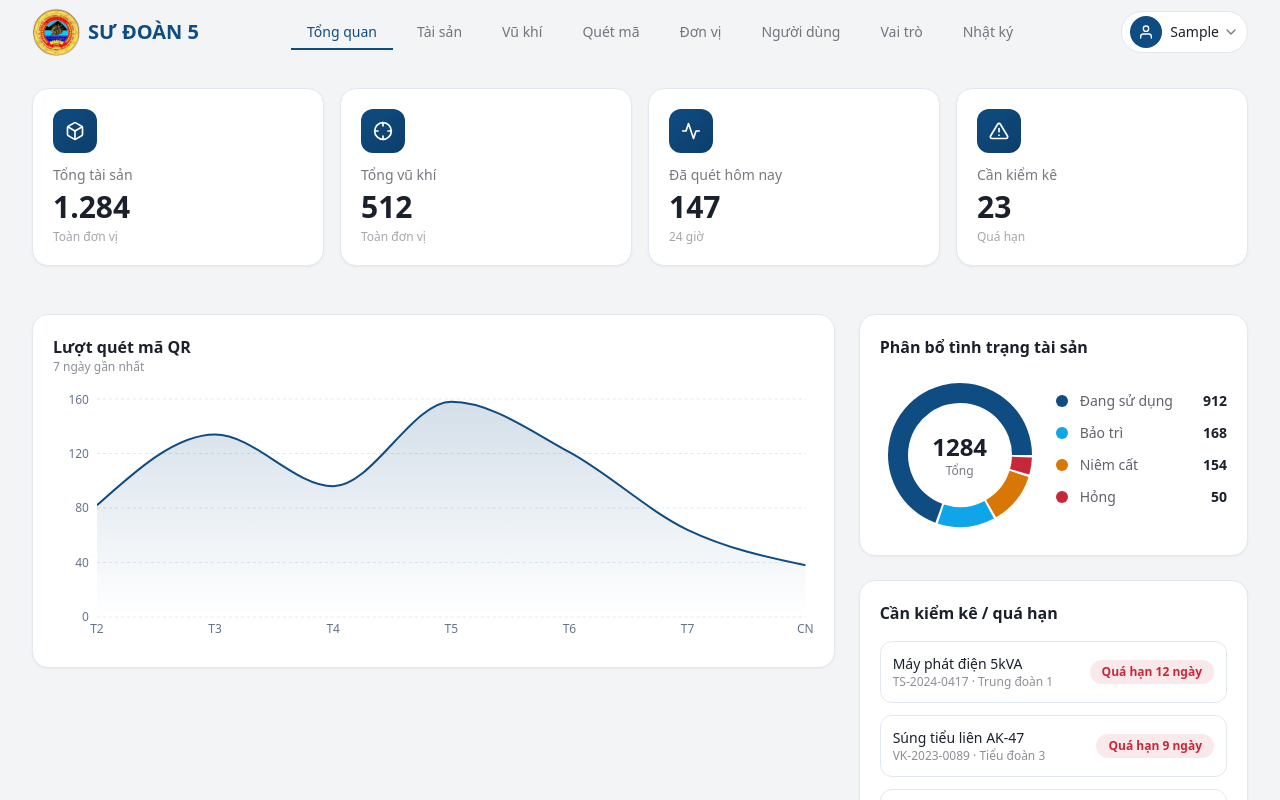
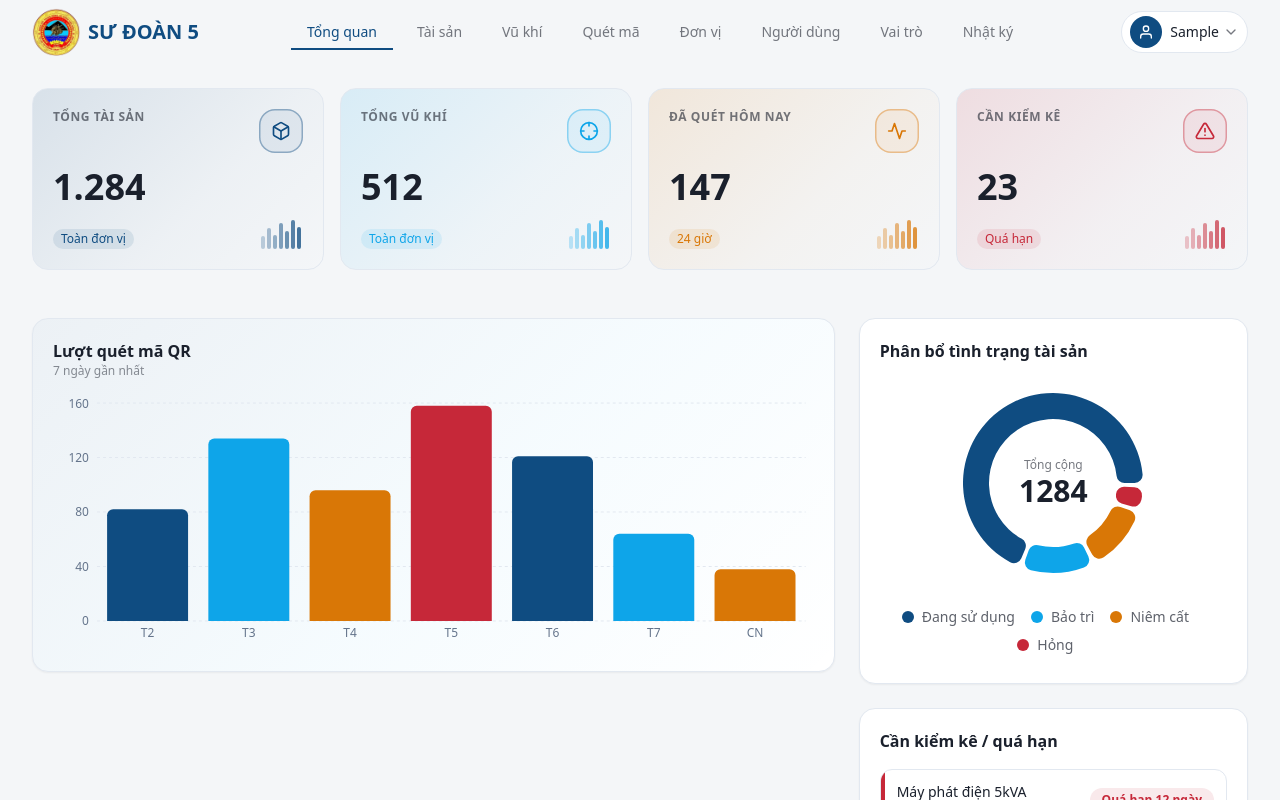
Before and after one commit to helloworld2346/qrcode-management-system, a React (Vite) app: page /login in a window 1280 px wide. Both pictures are taken after typing "Sample", "Sample123" into the empty fields and a click on the button "Đăng nhập". Shown: the top 800 px of the page. Built offline with nearby package versions, Linux system fonts and the light colour scheme.

Commit message:
feat(dashboard): enhance dashboard components with color severity and layout improvements

```diff
--- a/src/features/dashboard/components/InventoryDueCard.tsx
+++ b/src/features/dashboard/components/InventoryDueCard.tsx
@@ -1,6 +1,15 @@
 import { inventoryDue } from "@/features/dashboard/data/mock";
+import { useChartColors } from "@/features/dashboard/hooks/useChartColors";
+
+function severityColor(days: number, series: string[]): string {
+  if (days >= 10) return series[3];
+  if (days >= 5) return series[2];
+  return series[1];
+}
 
 export function InventoryDueCard() {
+  const { series } = useChartColors();
+
   return (
     <div className="rounded-2xl border border-border bg-surface p-5 shadow-sm">
       <h2 className="mb-4 text-base font-semibold text-text">
@@ -15,22 +24,32 @@ export function InventoryDueCard() {
         </div>
       ) : (
         <div>
-          {inventoryDue.map((item) => (
+          {inventoryDue.map((item) => {
+            const color = severityColor(item.overdueDays, series);
+            return (
               <div
                 key={item.code}
-              className="mb-3 flex items-center rounded-xl border border-border p-3"
+                className="relative mb-3 flex items-center overflow-hidden rounded-xl border border-border p-3 pl-4"
               >
+                <span
+                  className="absolute top-0 bottom-0 left-0 w-1 rounded-l-xl"
+                  style={{ backgroundColor: color }}
+                />
                 <div className="flex-1">
                   <p className="text-sm font-medium text-text">{item.name}</p>
                   <p className="text-xs text-text text-opacity-50">
                     {item.code} · {item.unit}
                   </p>
                 </div>
-              <span className="rounded-full bg-accent bg-opacity-10 px-3 py-1 text-xs font-semibold text-accent">
+                <span
+                  className="rounded-full px-3 py-1 text-xs font-semibold"
+                  style={{ backgroundColor: `${color}1a`, color }}
+                >
                   Quá hạn {item.overdueDays} ngày
                 </span>
               </div>
-          ))}
+            );
+          })}
         </div>
       )}
     </div>
--- a/src/features/dashboard/components/ScanTrendCard.tsx
+++ b/src/features/dashboard/components/ScanTrendCard.tsx
@@ -1,7 +1,8 @@
 import {
-  Area,
-  AreaChart,
+  Bar,
+  BarChart,
   CartesianGrid,
+  Cell,
   ResponsiveContainer,
   Tooltip,
   XAxis,
@@ -12,10 +13,15 @@ import { scanTrend } from "@/features/dashboard/data/mock";
 import { useChartColors } from "@/features/dashboard/hooks/useChartColors";
 
 export function ScanTrendCard() {
-  const { primary, axis, track, tooltipBg } = useChartColors();
+  const { series, axis, track, tooltipBg } = useChartColors();
 
   return (
-    <div className="rounded-2xl border border-border bg-surface p-5 shadow-sm">
+    <div
+      className="relative overflow-hidden rounded-2xl border border-border bg-surface p-5 shadow-sm"
+      style={{
+        backgroundImage: `linear-gradient(135deg, ${series[0]}14 0%, ${series[1]}0a 55%, transparent 100%)`,
+      }}
+    >
       <div className="mb-4 flex items-center justify-between">
         <div>
           <h2 className="text-base font-semibold text-text">Lượt quét mã QR</h2>
@@ -24,16 +30,10 @@ export function ScanTrendCard() {
       </div>
       <div className="h-64 w-full">
         <ResponsiveContainer width="100%" height="100%">
-          <AreaChart
+          <BarChart
             data={scanTrend}
             margin={{ top: 8, right: 8, left: -16, bottom: 0 }}
           >
-            <defs>
-              <linearGradient id="scanFill" x1="0" y1="0" x2="0" y2="1">
-                <stop offset="0%" stopColor={primary} stopOpacity={0.3} />
-                <stop offset="100%" stopColor={primary} stopOpacity={0} />
-              </linearGradient>
-            </defs>
             <CartesianGrid
               strokeDasharray="3 3"
               stroke={track}
@@ -54,6 +54,7 @@ export function ScanTrendCard() {
               allowDecimals={false}
             />
             <Tooltip
+              cursor={{ fill: `${series[0]}14` }}
               contentStyle={{
                 borderRadius: 12,
                 border: "none",
@@ -61,15 +62,12 @@ export function ScanTrendCard() {
                 color: "#fff",
               }}
             />
-            <Area
-              type="monotone"
-              dataKey="scans"
-              name="Lượt quét"
-              stroke={primary}
-              strokeWidth={2}
-              fill="url(#scanFill)"
-            />
-          </AreaChart>
+            <Bar dataKey="scans" name="Lượt quét" radius={[6, 6, 0, 0]}>
+              {scanTrend.map((entry, idx) => (
+                <Cell key={entry.day} fill={series[idx % series.length]} />
+              ))}
+            </Bar>
+          </BarChart>
         </ResponsiveContainer>
       </div>
     </div>
--- a/src/features/dashboard/components/StatCards.tsx
+++ b/src/features/dashboard/components/StatCards.tsx
@@ -1,20 +1,69 @@
 import { stats } from "@/features/dashboard/data/mock";
+import { useChartColors } from "@/features/dashboard/hooks/useChartColors";
 
 export function StatCards() {
+  const { series } = useChartColors();
+
   return (
     <div className="-mx-2 mb-8 flex flex-wrap">
-      {stats.map(({ label, value, icon: Icon, hint }) => (
-        <div key={label} className="mb-4 w-full px-2 sm:w-1/2 lg:w-1/4">
-          <div className="rounded-2xl border border-border bg-surface p-5 shadow-sm">
-            <span className="mb-3 flex h-11 w-11 items-center justify-center rounded-xl bg-gradient-to-br from-primary to-primary-hover text-white">
-              <Icon size={20} />
-            </span>
-            <p className="text-sm text-text text-opacity-60">{label}</p>
-            <p className="mt-1 text-3xl font-bold text-text">{value}</p>
-            <p className="mt-1 text-xs text-text text-opacity-40">{hint}</p>
+      {stats.map(({ label, value, icon: Icon, hint }, idx) => {
+        const color = series[idx % series.length];
+        return (
+          <div key={label} className="mb-4 w-full px-2 sm:w-1/2 lg:w-1/4">
+            <div
+              className="relative overflow-hidden rounded-2xl border border-border p-5"
+              style={{
+                backgroundImage: `linear-gradient(135deg, ${color}1f 0%, ${color}08 60%, transparent 100%)`,
+              }}
+            >
+              {/* Header: label + icon (outline mảnh) */}
+              <div className="flex items-start justify-between">
+                <p className="text-xs font-semibold uppercase tracking-wider text-text text-opacity-60">
+                  {label}
+                </p>
+                <span
+                  className="flex h-11 w-11 items-center justify-center rounded-2xl"
+                  style={{
+                    color,
+                    backgroundColor: `${color}12`,
+                    boxShadow: `inset 0 0 0 1.5px ${color}66`,
+                  }}
+                >
+                  <Icon size={20} />
+                </span>
+              </div>
+
+              {/* Value */}
+              <p className="mt-4 text-4xl font-bold leading-none text-text">
+                {value}
+              </p>
+
+              {/* Hint + mini sparkline */}
+              <div className="mt-3 flex items-end justify-between">
+                <span
+                  className="inline-flex items-center rounded-full px-2 py-0.5 text-xs font-medium"
+                  style={{ backgroundColor: `${color}1a`, color }}
+                >
+                  {hint}
+                </span>
+                <div className="flex h-8 items-end">
+                  {[40, 65, 45, 80, 55, 90, 70].map((h, i) => (
+                    <span
+                      key={i}
+                      className="mr-0.5 w-1 rounded-full"
+                      style={{
+                        height: `${h}%`,
+                        backgroundColor: color,
+                        opacity: 0.25 + (i / 7) * 0.6,
+                      }}
+                    />
+                  ))}
+                </div>
+              </div>
+            </div>
           </div>
-        </div>
-      ))}
+        );
+      })}
     </div>
   );
 }
--- a/src/features/dashboard/components/StatusDonutCard.tsx
+++ b/src/features/dashboard/components/StatusDonutCard.tsx
@@ -8,21 +8,22 @@ export function StatusDonutCard() {
   const total = statusData.reduce((sum, s) => sum + s.value, 0);
 
   return (
-    <div className="mb-6 rounded-2xl border border-border bg-surface p-5 shadow-sm">
+    <div className="relative mb-6 overflow-hidden rounded-2xl border border-border bg-surface p-5 shadow-sm">
       <h2 className="mb-4 text-base font-semibold text-text">
         Phân bổ tình trạng tài sản
       </h2>
-      <div className="flex items-center">
-        <div className="relative mr-4 h-40 w-40">
+
+      <div className="relative mx-auto h-52 w-52">
         <ResponsiveContainer width="100%" height="100%">
           <PieChart>
             <Pie
               data={statusData}
               dataKey="value"
               nameKey="name"
-                innerRadius={52}
-                outerRadius={72}
-                paddingAngle={2}
+              innerRadius={64}
+              outerRadius={90}
+              paddingAngle={3}
+              cornerRadius={8}
               stroke="none"
             >
               {statusData.map((entry, idx) => (
@@ -40,25 +41,26 @@ export function StatusDonutCard() {
           </PieChart>
         </ResponsiveContainer>
         <div className="pointer-events-none absolute top-0 right-0 bottom-0 left-0 flex flex-col items-center justify-center">
-            <span className="text-2xl font-bold text-text">{total}</span>
-            <span className="text-xs text-text text-opacity-60">Tổng</span>
+          <span className="text-xs text-text text-opacity-60">Tổng cộng</span>
+          <span className="text-3xl font-bold text-text">{total}</span>
         </div>
       </div>
 
-        <div className="flex-1">
-          {statusData.map((s, idx) => (
-            <div key={s.name} className="mb-3 flex items-center">
+      <div className="mt-5 flex flex-wrap justify-center">
+        {statusData.map((s, idx) => {
+          const color = series[idx % series.length];
+          return (
+            <div key={s.name} className="mb-2 mr-4 flex items-center">
               <span
-                className="mr-3 inline-block h-3 w-3 rounded-full"
-                style={{ backgroundColor: series[idx % series.length] }}
+                className="mr-2 inline-block h-3 w-3 rounded-full"
+                style={{ backgroundColor: color }}
               />
-              <span className="flex-1 text-sm text-text text-opacity-70">
+              <span className="text-sm text-text text-opacity-70">
                 {s.name}
               </span>
-              <span className="text-sm font-semibold text-text">{s.value}</span>
             </div>
-          ))}
-        </div>
+          );
+        })}
       </div>
     </div>
   );
--- a/src/index.css
+++ b/src/index.css
@@ -6,7 +6,7 @@
   --color-primary: 15 76 129;
   --color-primary-hover: 13 62 107;
   --color-accent: 198 40 57;
-  --color-bg: 243 244 246;
+  --color-bg: 244 246 248;
   --color-surface: 255 255 255;
   --color-text: 26 32 44;
   --color-border: 226 232 240;
@@ -15,11 +15,11 @@
 .dark {
   --color-primary: 49 130 206;
   --color-primary-hover: 66 153 225;
-  --color-accent: 185 28 28;
+  --color-accent: 248 113 113;
   --color-bg: 15 23 42;
   --color-surface: 30 41 59;
   --color-text: 241 245 249;
-  --color-border: 71 85 105;
+  --color-border: 30 41 59;
 }
 
 html, body {
```
Lines whose indentation alone changed are shown as unchanged.
